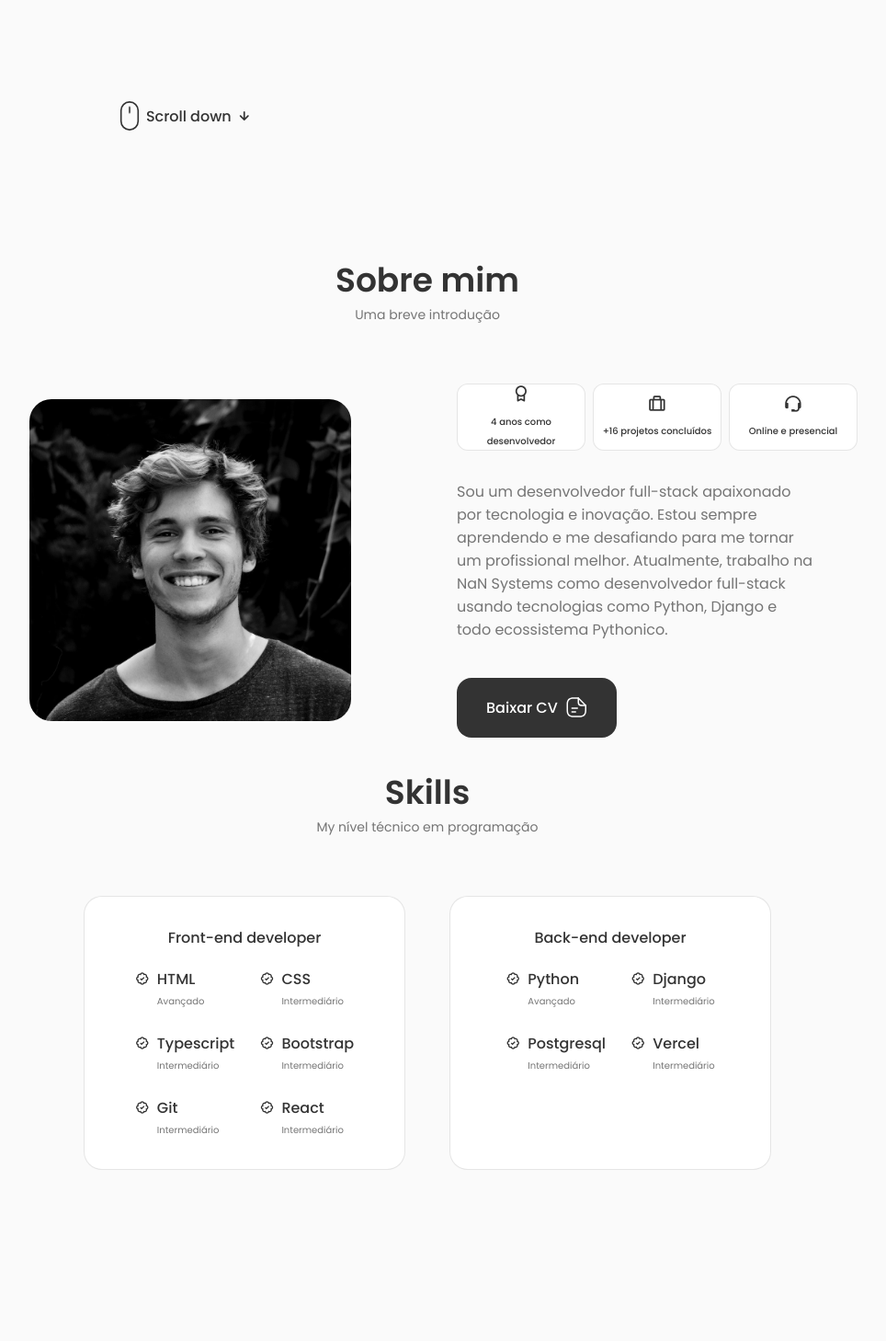
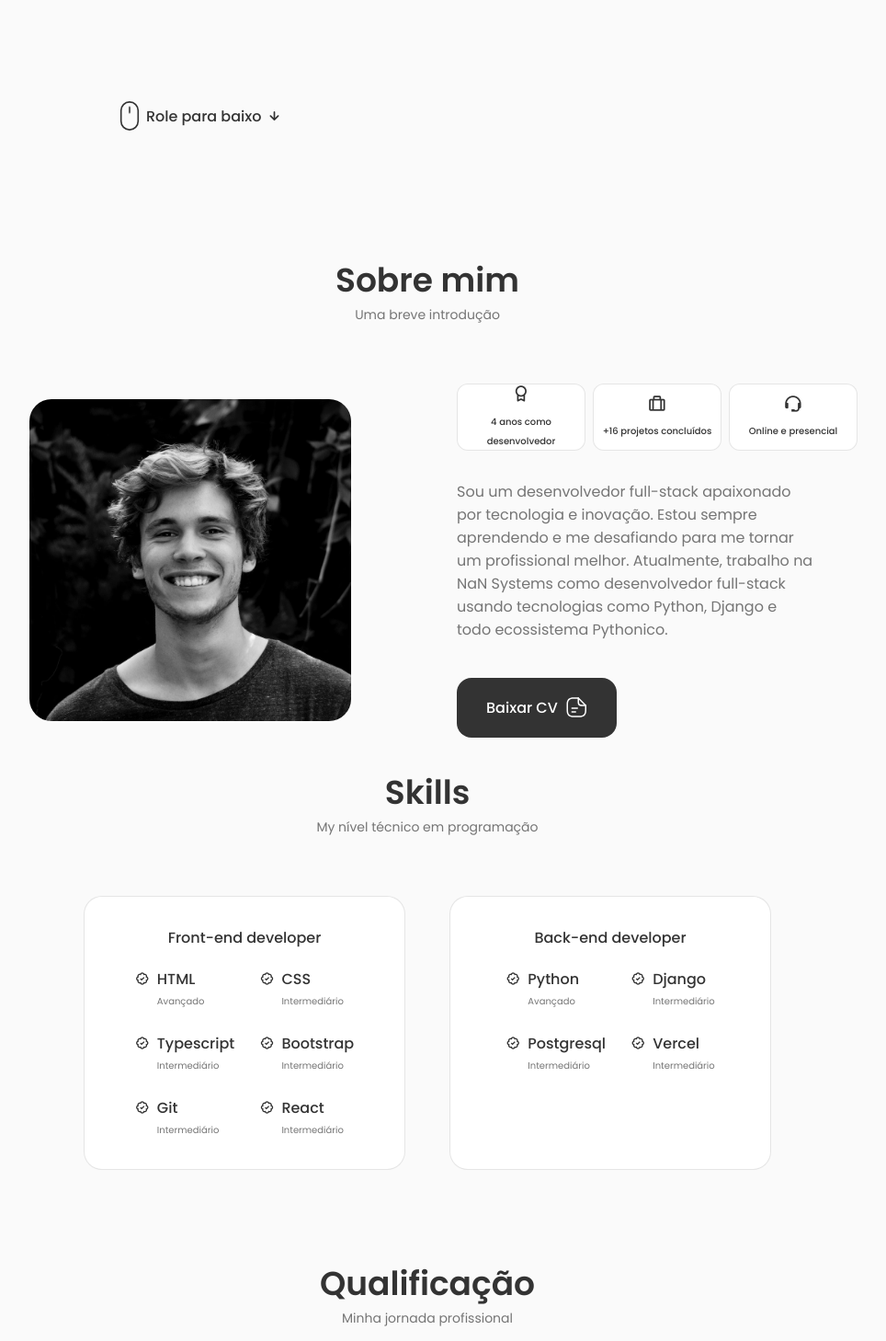
Before and after one commit to fandredev/portfolio, a React (Vite) app: page / in a window 1280 px wide. Shown: the part 492-1950 px from the top of the page at 92% size, without its empty margins (175-1139 px from the left). Before the commit the page ends 1764 px from the top, so only its background shows below. Built offline with nearby package versions, Linux system fonts and the light colour scheme.

Commit message:
Refactor App component to include Qualification component

```diff
--- a/src/App.tsx
+++ b/src/App.tsx
@@ -1,6 +1,7 @@
 import About from './components/about';
 import Header from './components/header';
 import Home from './components/home';
+import Qualification from './components/qualification';
 import Skills from './components/skills';
 
 export default function Portfolio() {
@@ -11,6 +12,7 @@ export default function Portfolio() {
         <Home />
         <About />
         <Skills />
+        <Qualification />
       </main>
     </>
   );
--- a/src/components/scrolldown/index.tsx
+++ b/src/components/scrolldown/index.tsx
@@ -37,7 +37,7 @@ export default function ScrollDown() {
             }}
           ></path>
         </svg>
-        <span className="home__scroll-name">Scroll down</span>
+        <span className="home__scroll-name">Role para baixo</span>
         <i className="uil uil-arrow-down home__scroll-arrow"></i>
       </a>
     </div>
```
